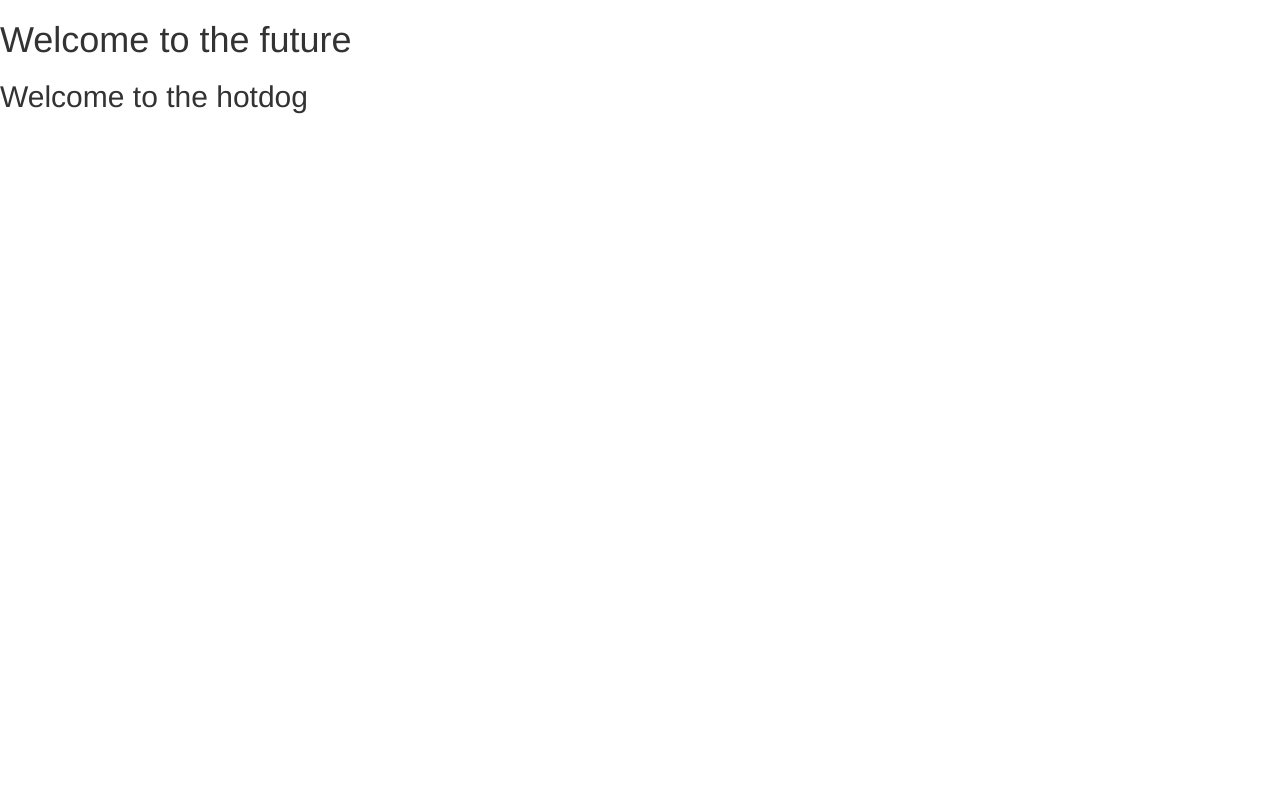
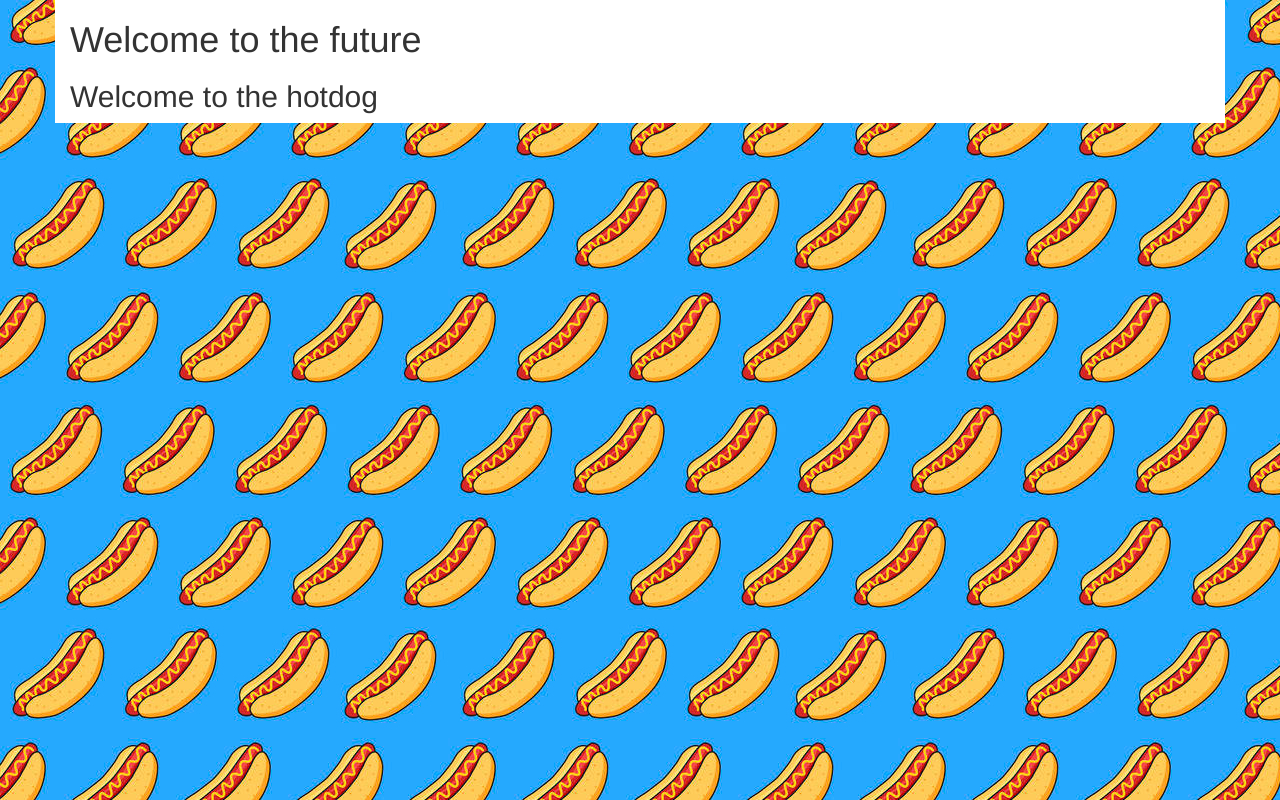
Before and after one commit to sgirardeau/rawdoggaming, a plain HTML site: page index.html in a window 1280 px wide. Drawn offline with nearby package versions, Linux system fonts and the light colour scheme.

Commit message:
background tile image

```diff
--- a/css/main.css
+++ b/css/main.css
@@ -0,0 +1,7 @@
+body {
+  background-image: url("../img/bg.jpg");
+}
+
+.container {
+  background-color: white;
+}
--- a/index.html
+++ b/index.html
@@ -6,7 +6,7 @@
   <title>Raw Dog Gaming</title>
 </head>
 <body>
-  <div>
+  <div class="container">
     <h1>Welcome to the future</h1>
     <h2>Welcome to the hotdog</h2>
   </div>
```
Also changed, not shown: img/42896908-vector-seamless-pattern-of-funny-cartoonish-hotdogs-on-blue-background.jpg (added), img/bg.jpg (added).
